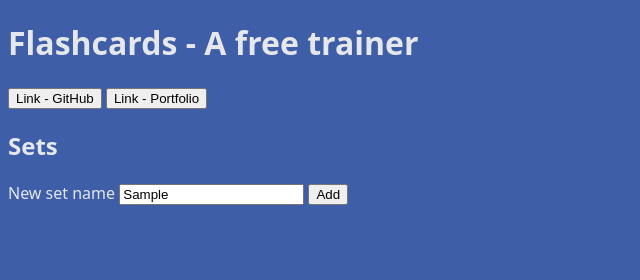
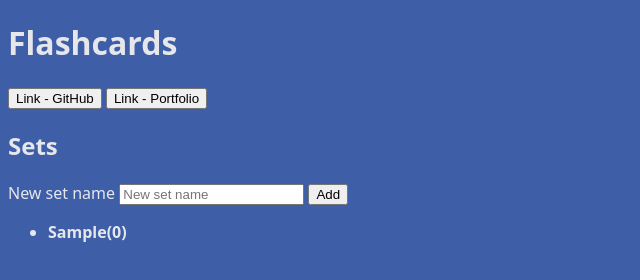
Before and after one commit to macantomato/flashcards, a plain HTML site: page html/main.html in a window 1280 px wide. Both pictures are taken after typing "Sample" into the empty fields and a click on the button "Add". Shown: the whole page, without its empty margins (0-640 px from the left). Drawn offline with Linux system fonts and the light colour scheme.

Commit message:
added more card logic, also list for current card decks present.

```diff
--- a/html/main.html
+++ b/html/main.html
@@ -11,7 +11,7 @@
     <header class="site-header">
       <div class="container header-bar">
         <div class="header-left">
-          <h1>Flashcards - A free trainer </h1>
+          <h1>Flashcards </h1>
         </div>
 
         <div class="header-right">
@@ -35,7 +35,7 @@
             <button id="buttonAddSet" type="button">Add</button>
            </div>
 
-           <ul id="setsList" class="sets-list">
+           <ul id="setsList">
             <!--Insert list logic later -->
            </ul>
            </div>
@@ -47,6 +47,6 @@
       </div>
     </main>
 
-    <script src="../js/app.js" defer></script>
+    <script src="../js/app.js?v=dev3" defer></script>
   </body>
 </html>
--- a/js/app.js
+++ b/js/app.js
@@ -1,7 +1,11 @@
+function ensureSetShape() {}
 const STORAGE_KEY = "flashcards_1";
 let store = loadFromDisk();
 
+const nameSet = document.getElementById("newSetName");
+const addButton = document.getElementById("buttonAddSet");
 
+//loads for storing ---------------------------------------------------------------------------------
 function makeDefEnvelope() {
     return { version: 1, sets: [] };
 }
@@ -19,8 +23,6 @@ function loadFromDisk() {
     if (!obj || typeof obj !== "object") return makeDefEnvelope();
     if (!Array.isArray(obj.sets)) obj.sets = [];
 
-    obj.sets.forEach(s => ensureSetShape(s));
-
     return obj;
 }
 
@@ -28,22 +30,23 @@ function saveToDisk(envelope) {
   const json = JSON.stringify(envelope);
   localStorage.setItem(STORAGE_KEY, json);
 }
-
+ //set - card logic -----------------------------------------------------------------------------
 function makeSet(name) {
   const now = Date.now(); //cur time
-  const n = typeof name === "string" ? name.trim() : "";
+  //checker of corr type of set (mb empty)
+  if (typeof(name) === "string" ) {
+    n = name;
+  } else {
+    n = "New Set";
+  }
+
   return {
     id: newId(),
-    name: n || "New set",
+    name: n ,
     createdAt: now,
     updatedAt: now,
     cards: []
   };
-}
-
-function newId() {
-    const Id = crypto.randomUUID(); //way better id gen
-    return Id;
 }
 
 function makeCard(front, back) {
@@ -52,3 +55,55 @@ function makeCard(front, back) {
   const backText  = String(back  ?? "").trim();
   return { id, front: frontText, back: backText };
 }
+
+
+
+// left grid side, logic ------------------------------------------------------------------------
+function renderSets() {
+    //grab the set list, then empty it
+    const listSets = document.getElementById("setsList");
+    listSets.innerHTML = "";
+
+    if (store.sets.length === 0) {
+        const li = document.createElement("li");
+        li.textContent = "No sets yet available, make some above ";
+        listSets.appendChild(li);
+        return;
+    }
+
+    for (const set of store.sets) {
+        const li = document.createElement("li");
+
+        const title = document.createElement("strong");
+        title.textContent = set.name;
+
+        const count = document.createElement("strong");
+        count.textContent = `(${set.cards.length})`;
+
+        li.append(title, count);
+        listSets.appendChild(li);
+    }
+}
+
+addButton.addEventListener("click", () => {
+    const name = nameSet.value.trim();
+    console.log(typeof(name));
+    const newSet = makeSet(name);
+    store.sets.push(newSet);
+    saveToDisk(store);
+    nameSet.value = "";
+    renderSets();
+})
+
+nameSet.addEventListener("keydown", (e) => {
+    if (e.key === "Enter") addButton.click();
+})
+
+//generating random Id with UUID
+function newId() {
+    const Id = crypto.randomUUID(); //way better id gen
+    return Id;
+}
+
+
+renderSets();
```
